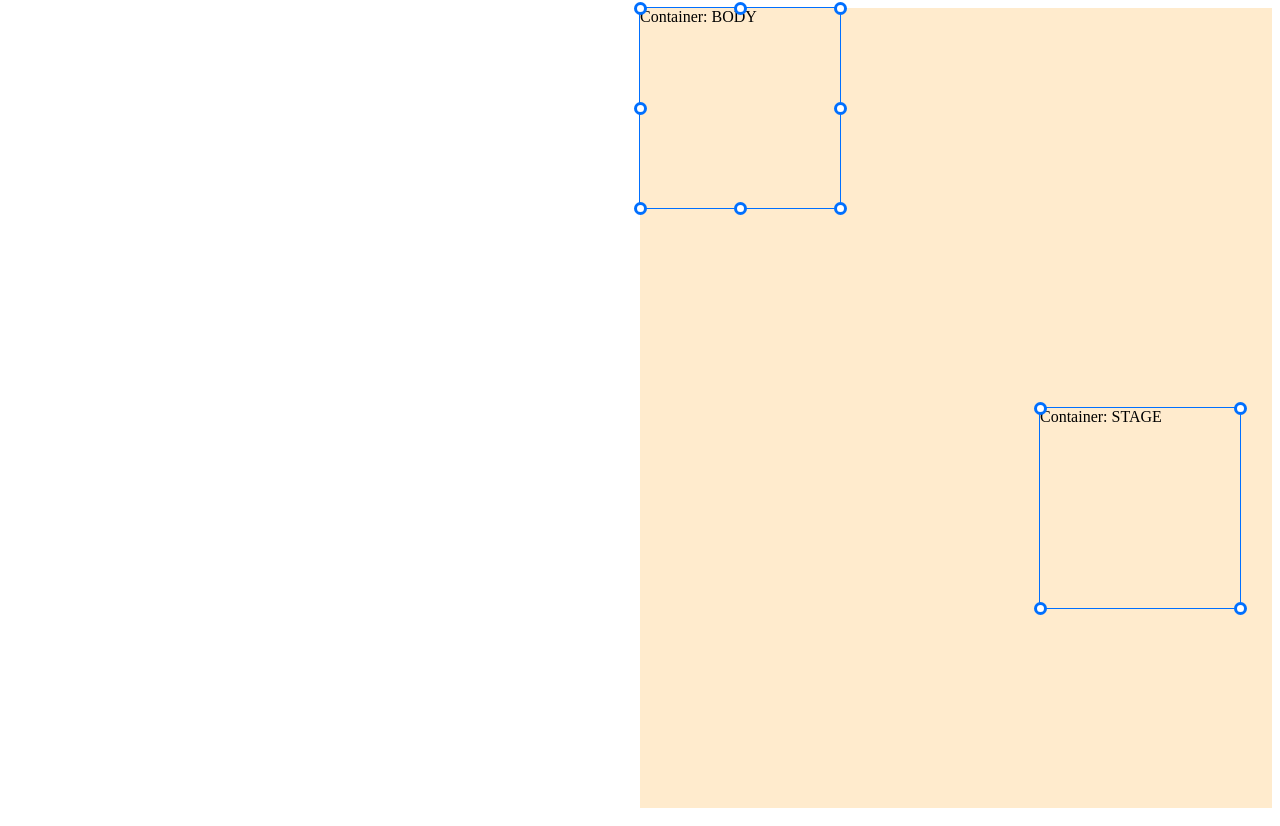
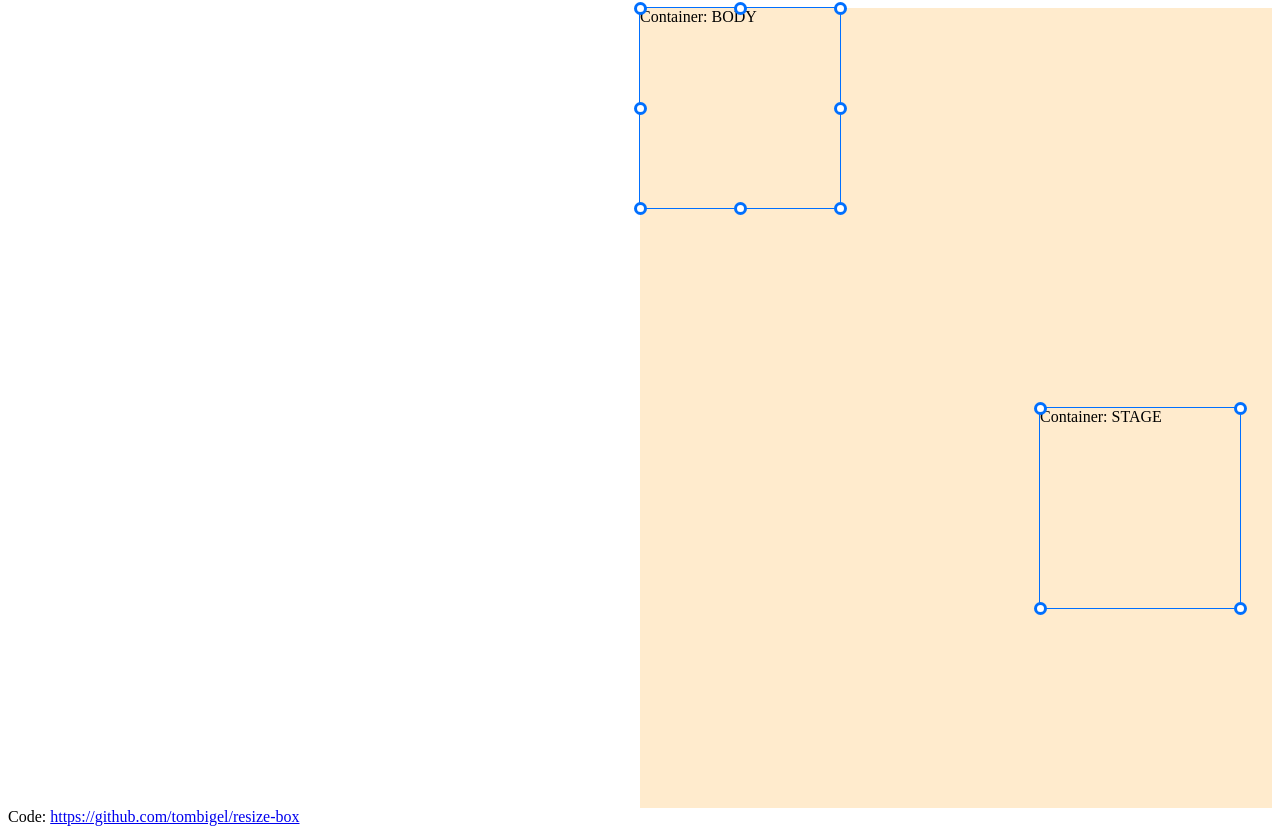
Before and after one commit to tombigel/resize-box, a plain HTML site: page index.html in a window 1280 px wide. Drawn offline with Linux system fonts and the light colour scheme.

Commit message:
Update index.html

```diff
--- a/index.html
+++ b/index.html
@@ -35,6 +35,7 @@
         </div>
 
     </section>
+    Code: <a href="https://github.com/tombigel/resize-box">https://github.com/tombigel/resize-box</A>
     <form name="form"></form>
     <script src="./script.js" type="module"></script>
 </body>
```
